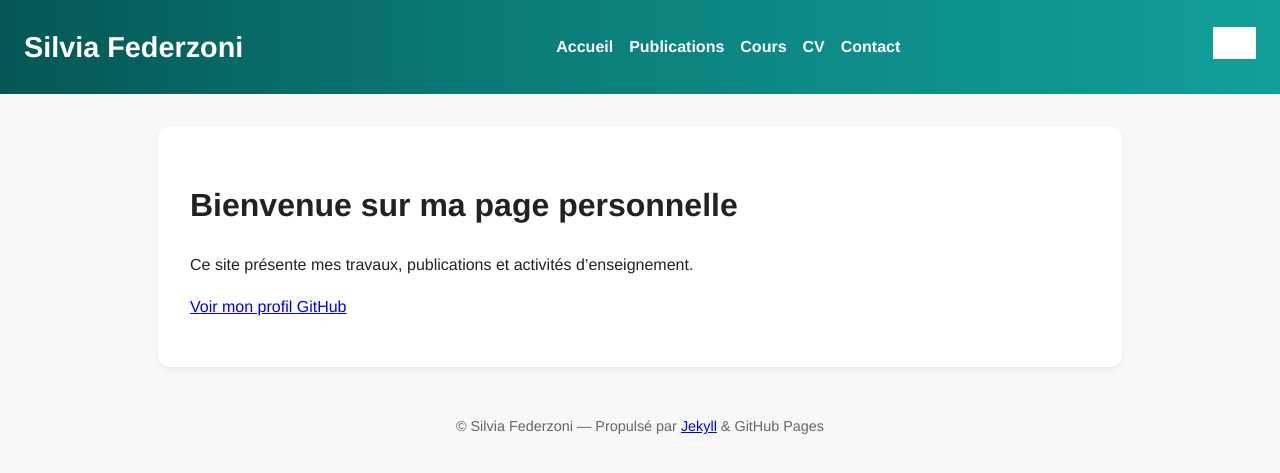
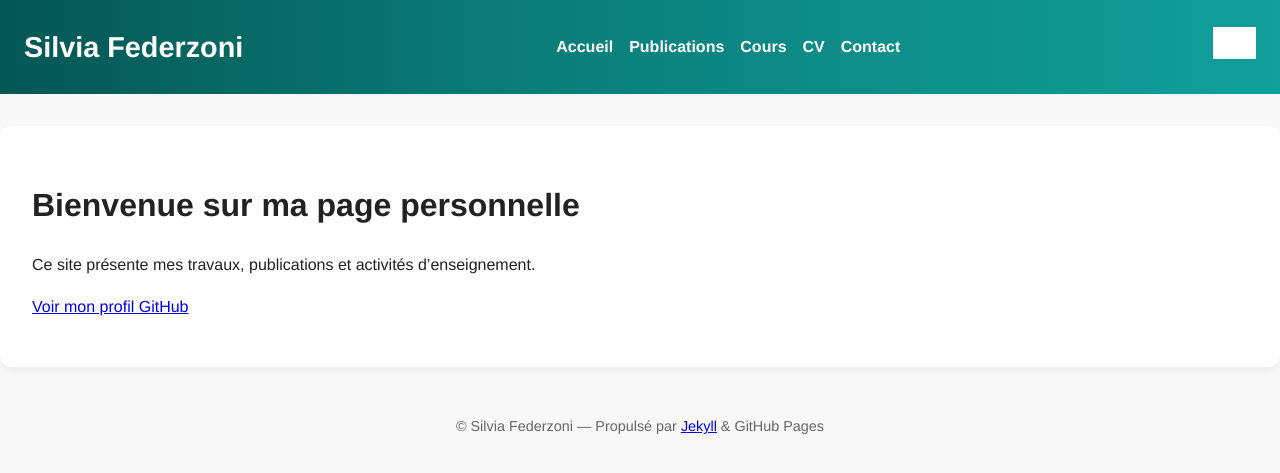
Before and after one commit to SFederzoni/SilviaFederzoni, a Jekyll site: the page built from index.md, in a window 1280 px wide. Shown: the top 473 px of the page. Built offline with Jekyll 4.4.1, drawn with Linux system fonts in a browser that asks for light colours; grey boxes are pictures that could not be loaded.

Commit message:
Update default.html

```diff
--- a/_layouts/default.html
+++ b/_layouts/default.html
@@ -66,7 +66,7 @@
          Contenu principal
          ============================= */
       main {
-        max-width: 900px;
+        /*max-width: 900px;*/
         margin: 2rem auto;
         background: white;
         padding: 2rem;
```
